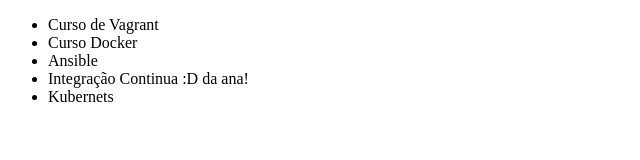
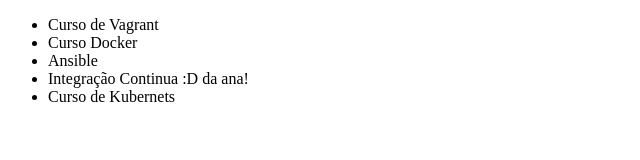
Before and after one commit to julianoventola/git-tests, a plain HTML site: page index.html in a window 1280 px wide. Shown: the full height of the page, 0-640 px from the left. Drawn offline with Linux system fonts and the light colour scheme.

Commit message:
Atualizando o nome do curso de kubernetes

```diff
--- a/index.html
+++ b/index.html
@@ -12,7 +12,7 @@
       <li>Curso Docker</li>
       <li>Ansible</li>
       <li>Integração Continua :D da ana!</li>
-      <li>Kubernets</li>
+      <li>Curso de Kubernets</li>
     </ul>
   </body>
 </html>
```
